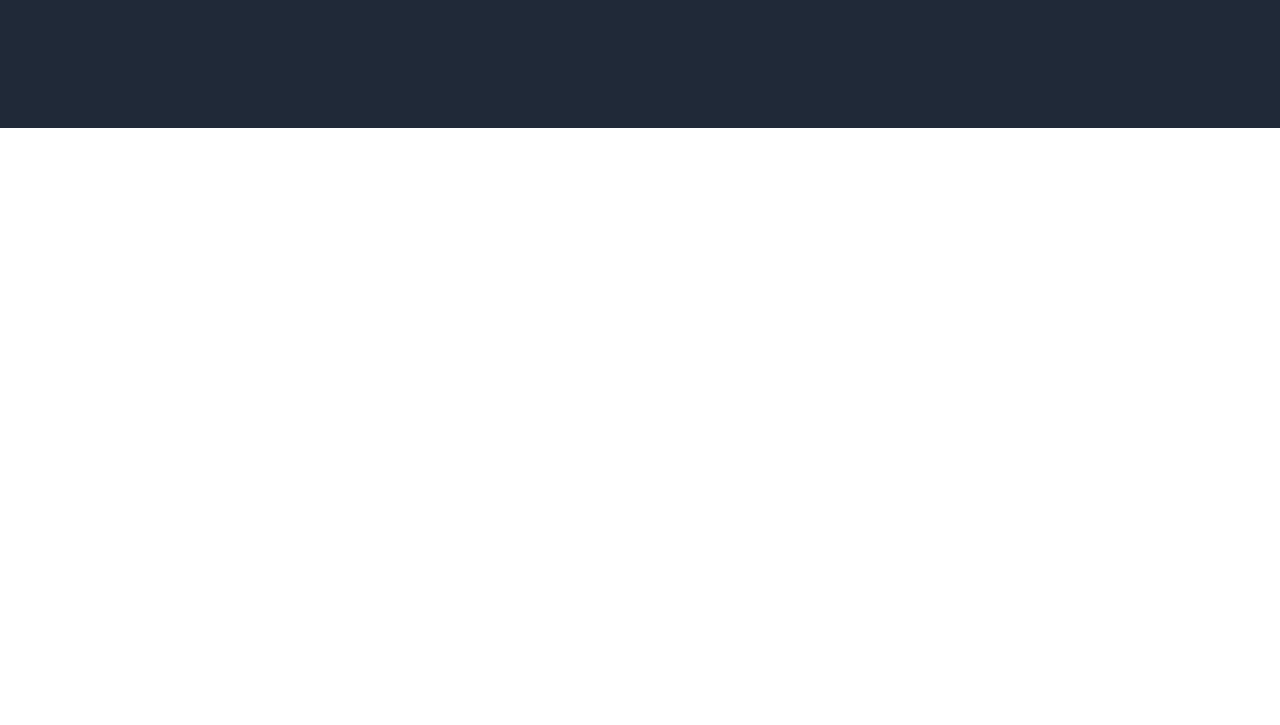
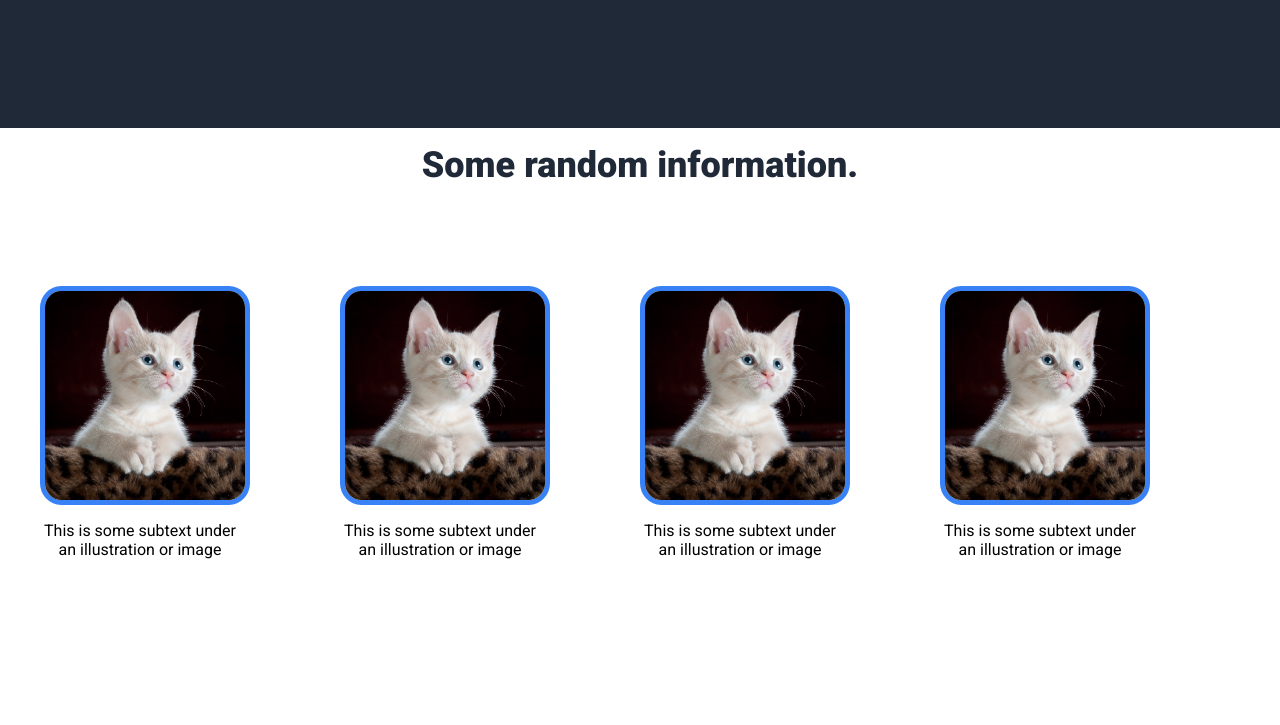
Before and after one commit to AlexC312/landing-page, a plain HTML site: page index.html in a window 1280 px wide. Shown: the part 541-1266 px from the top of the page. Before the commit the page ends 800 px from the top, so only its background shows below. Drawn offline with Linux system fonts and the light colour scheme.

Commit message:
Finish the second section
The section consists of random information with some photos

```diff
--- a/index.html
+++ b/index.html
@@ -34,6 +34,29 @@
         </div>
       </div>
     </div>
+
+    <div class="information">
+      <div class="text">Some random information.</div>
+      <div class="photos">
+        <div class="image">
+          <img src="./images/pexels-pixabay-45201.jpg" alt="photo of a cute white cat">
+          <p>This is some subtext under an illustration or image</p>
+        </div>
+        <div class="image">
+          <img src="./images/pexels-pixabay-45201.jpg" alt="photo of a cute white cat">
+          <p>This is some subtext under an illustration or image</p>
+        </div>
+        <div class="image">
+          <img src="./images/pexels-pixabay-45201.jpg" alt="photo of a cute white cat">
+          <p>This is some subtext under an illustration or image</p>
+        </div>
+        <div class="image">
+          <img src="./images/pexels-pixabay-45201.jpg" alt="photo of a cute white cat">
+          <p>This is some subtext under an illustration or image</p>
+        </div>
+      </div>
+
+    </div>
   </body>
 
 </html>
--- a/style.css
+++ b/style.css
@@ -1,4 +1,4 @@
-@import url('https://fonts.googleapis.com/css2?family=Roboto:ital,wght@0,300;0,400;0,700;0,900;1,400&display=swap');
+@import url('https://fonts.googleapis.com/css2?family=Roboto:ital,wght@0,300;0,400;0,700;0,900;F2937;,400&display=swap');
 
 body {
   margin: 0;
@@ -7,11 +7,14 @@ body {
 
   width: 100%;
   height: 100%;
+
+  display: flex;
+  flex-direction: column;
 }
 
 .header {
   background-color: #1F2937;
-  padding: 16px 200px 150px 250px;
+  padding: 16px 250px 150px 250px;
 
   display: flex;
   flex-direction: column;
@@ -68,6 +71,7 @@ nav {
 }
 
 .header .content .right-content {
+
   display: flex;
   justify-content: flex-start;
   align-items: center;
@@ -96,3 +100,45 @@ nav {
   padding: 10px 25px;
   border-radius: 10px;
 }
+
+
+.information {
+  padding: 16px 300px 150px 300px;
+
+  display: flex;
+  flex-direction: column;
+  align-items: center;
+}
+
+.information .text {
+  font-size: 36px;
+  font-weight: 900;
+  color: #1F2937;
+
+  margin-bottom: 100px;
+}
+
+.information .photos {
+  display: flex;
+  justify-content: space-evenly;
+}
+
+.image {
+  width: 300px;
+  height: auto;
+
+  display: flex;
+  flex-direction: column;
+}
+
+.image img {
+  width: 200px;
+  height: auto;
+  border: 5px solid #3882F6;
+  border-radius: 10%;
+}
+
+.image p {
+  max-width: 200px;
+  text-align: center;
+}
```
Also changed, not shown: images/pexels-pixabay-45201.jpg (added), 1 other file.
